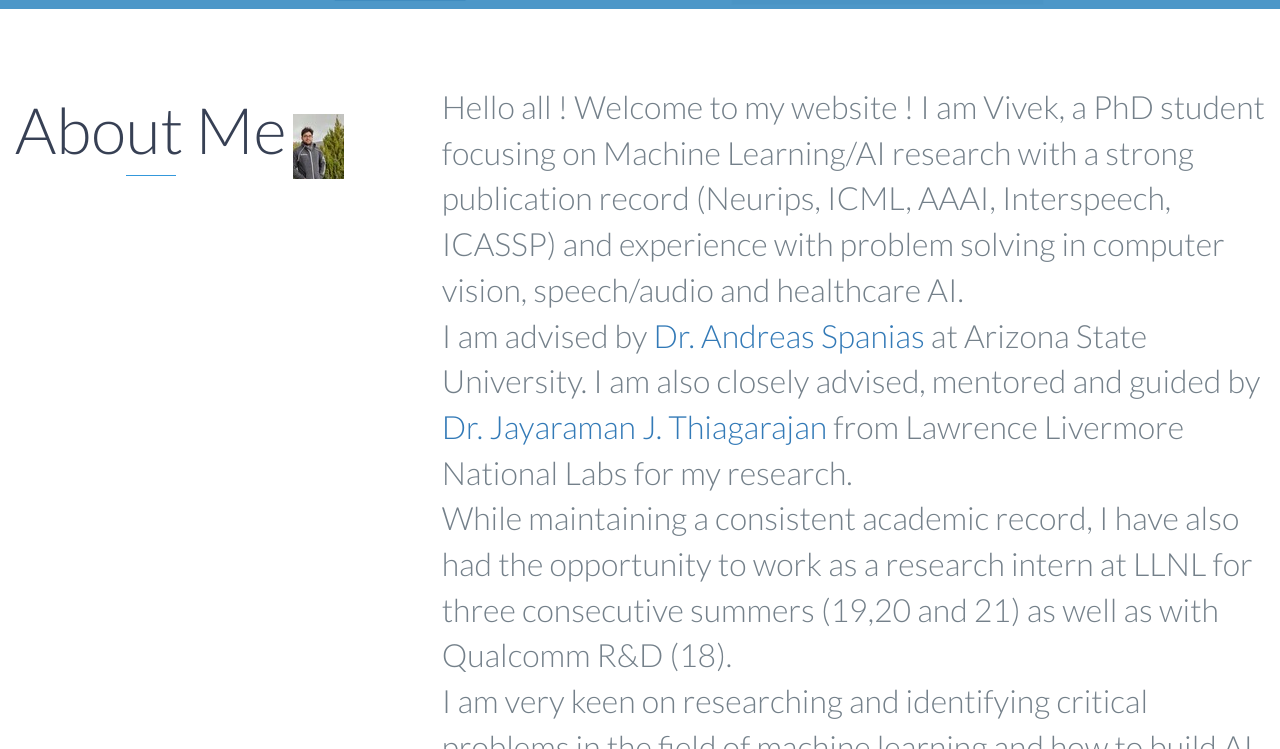
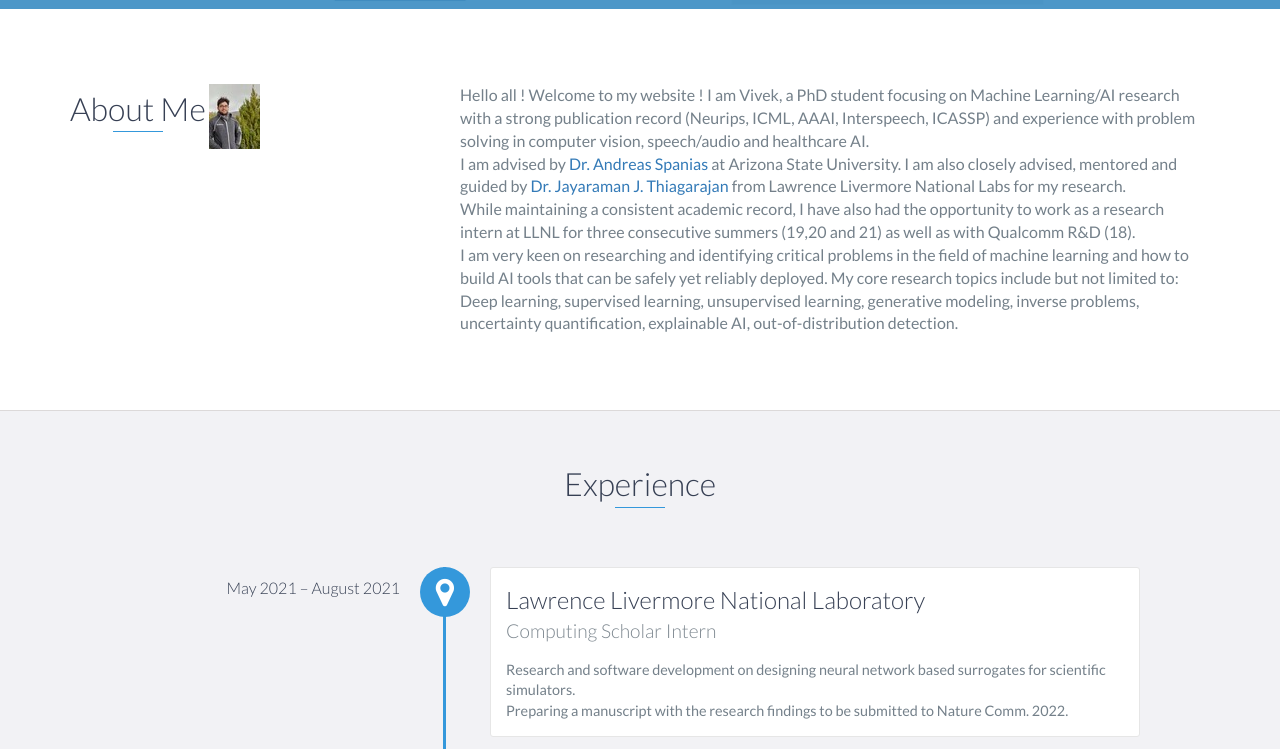
Before and after one commit to vivsivaraman/vivsivaraman.github.io, a website: page index.html in a window 1280 px wide. Shown: the part 791-1540 px from the top of the page. Drawn offline with nearby package versions, Linux system fonts and the light colour scheme.

Commit message:
Update index.html

```diff
--- a/index.html
+++ b/index.html
@@ -67,7 +67,7 @@
     <!-- End #lead -->
 
     <div id="about">
-        <div class="heading">
+        <div class="container">
             <div class="row">
                 <div class="col-md-4">
                     <h2 class="heading">About Me</h2>
```
